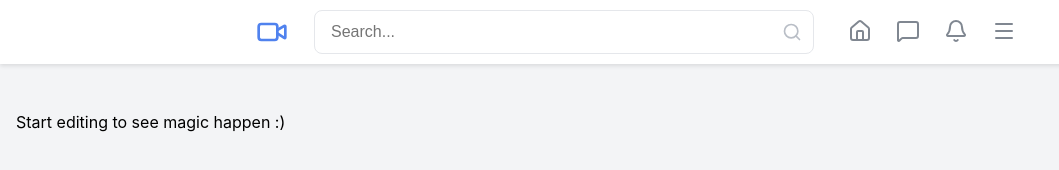
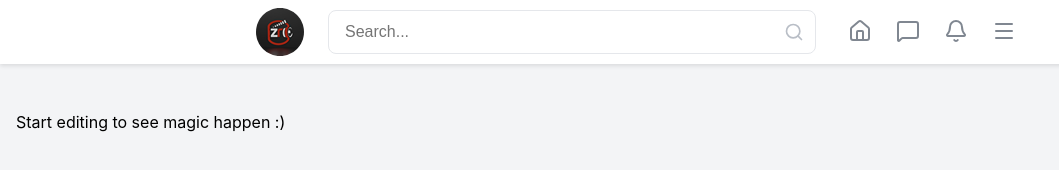
Before and after one commit to JXPROs/serveur, a plain HTML site: page index.html in a window 1280 px wide. Shown: the whole page, without its empty margins (0-1059 px from the left). Drawn offline with nearby package versions, Linux system fonts and the light colour scheme.

Commit message:
Ajout-logo

```diff
--- a/index.html
+++ b/index.html
@@ -3,7 +3,8 @@
 <head>
   <meta charset="UTF-8">
   <meta name="viewport" content="width=device-width, initial-scale=1.0">
-  <title>Video App</title>
+  <title>ZRT-entertenenment</title>
+  <link rel="shortcut icon" href="zrt.ico" type="image/x-icon">
   <link href="https://unpkg.com/lucide-icons/dist/umd/lucide.css" rel="stylesheet">
   <link rel="stylesheet" href="style.css">
 </head>
@@ -11,7 +12,7 @@
   <nav class="navbar">
     <div class="navbar-container">
       <div class="logo">
-        <i data-lucide="video" class="logo-icon"></i>
+        <img src="logo/zrt4.png" alt="zrt-logo">
       </div>
 
       <div class="search-container">
```
Also changed, not shown: logo/zrt1.png (added), logo/zrt2.png (added), logo/zrt3.png (added), logo/zrt4.png (added), logo/zrt5.png (added), logo/zrt6.png (added), logo/zrt7.png (added), logo/zrt8.png (added), logo/zrt9.png (added), zrt.ico (added).
